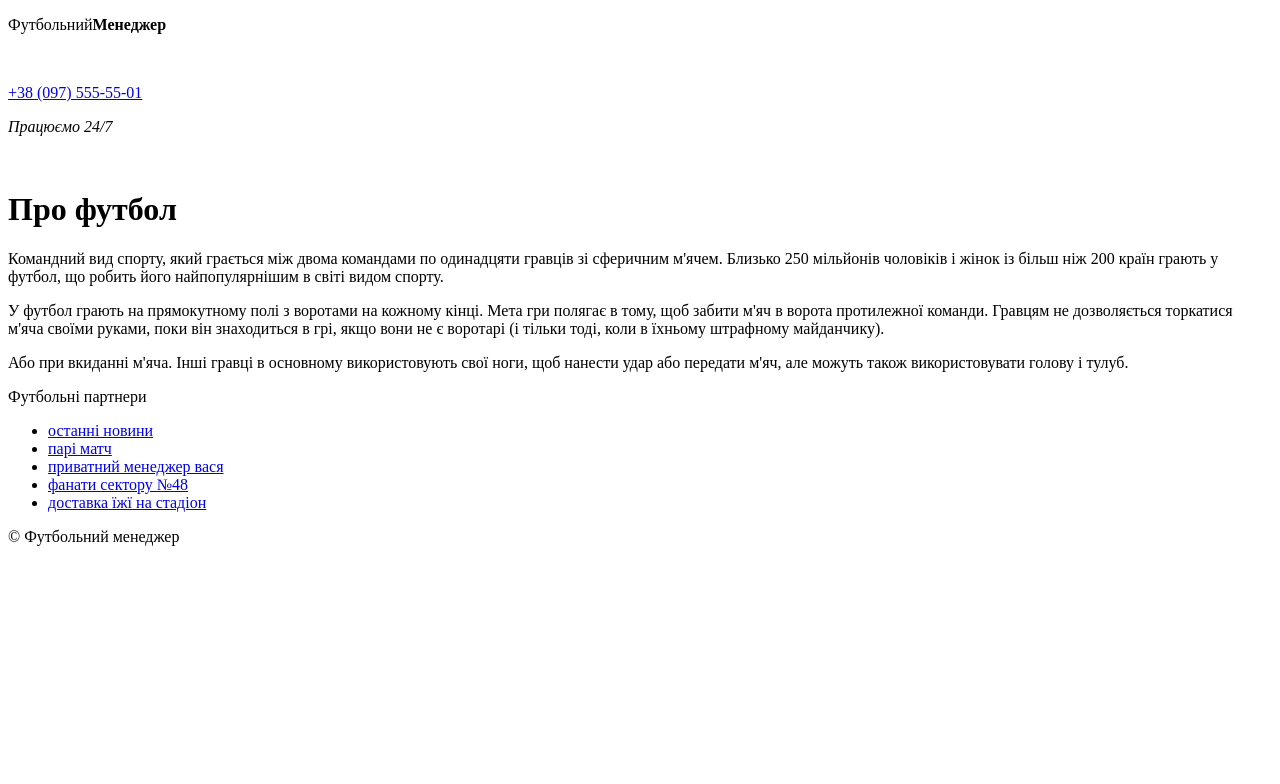
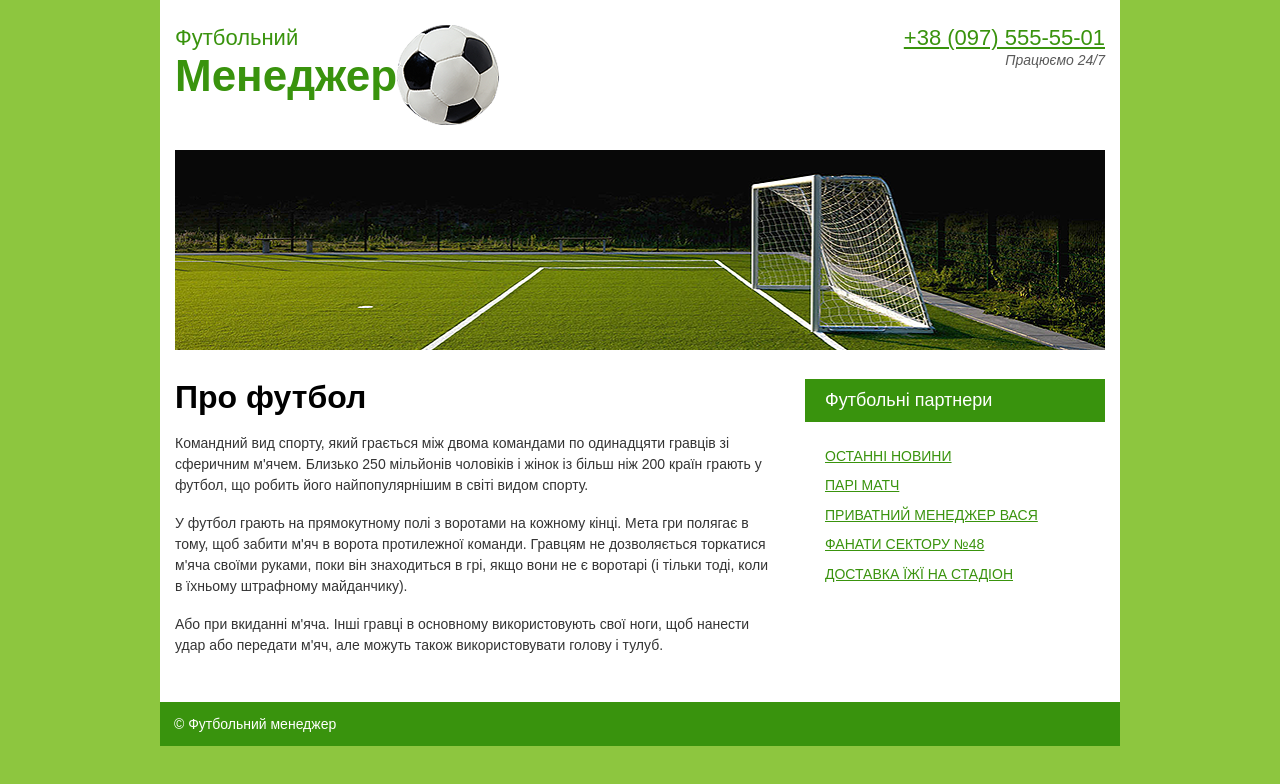
Before and after one commit to DimaDerezyuk/Football-manager-old-, a plain HTML site: page index.html in a window 1280 px wide. Drawn offline with Linux system fonts and the light colour scheme; the site is published under a folder, as on GitHub Pages, so addresses that start at the root find nothing.

Commit message:
first commit

```diff
--- a/index.html
+++ b/index.html
@@ -4,7 +4,7 @@
     <meta charset="UTF-8">
     <meta name="viewport" content="width=device-width, initial-scale=1.0">
     <title>Football </title>
-    <link rel="stylesheet" href="/css/style.css">
+    <link rel="stylesheet" href="style.css">
 </head>
 <body>
     <div class="wrapper">
@@ -13,7 +13,7 @@
                 <a href="index.html">
                 </a>
                 <p>Футбольний<b>Менеджер</b></p>
-                <img src="/photo/imgb.png" alt="">
+                <img src="imgb.png" alt="">
             </div>
             <div class="contacts">
                 <p><a href="#">+38 (097) 555-55-01</a></p>
@@ -21,7 +21,7 @@
             </div>
         </div>
         <div class="main-img">
-            <img src="/photo/picture.png" alt="">
+            <img src="picture.png" alt="">
         </div>
         <div class="main flex-between">
             <div class="main-text">
```
Also changed, not shown: imgb.png (renamed from photo/imgb.png), picture.png (renamed from photo/picture.png), style.css (renamed from css/style.css).
